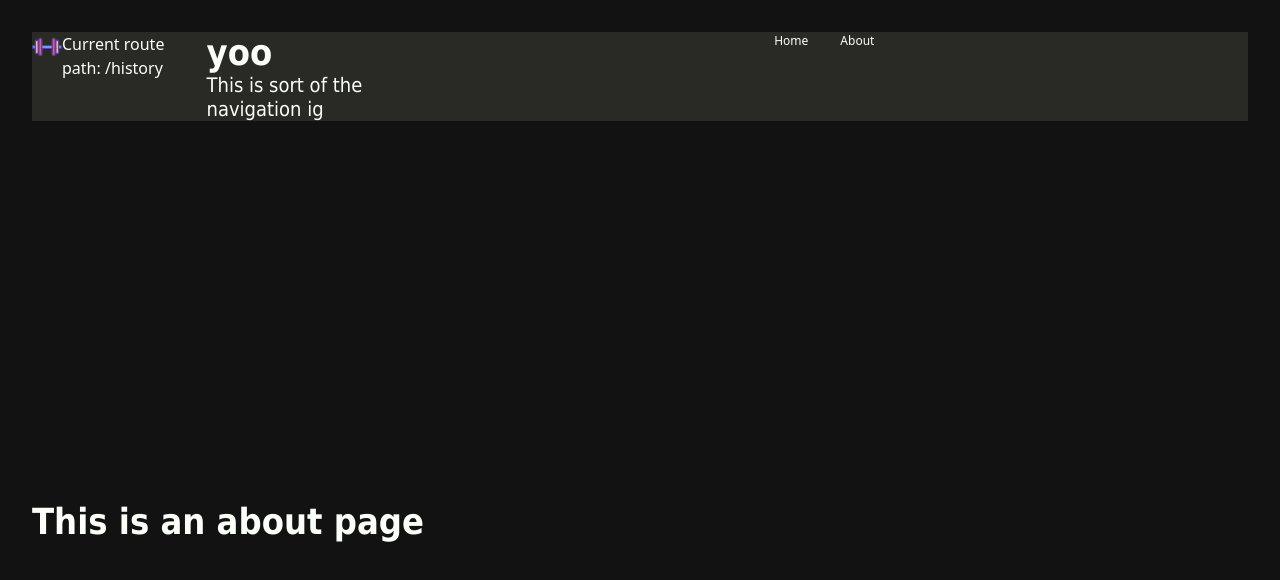
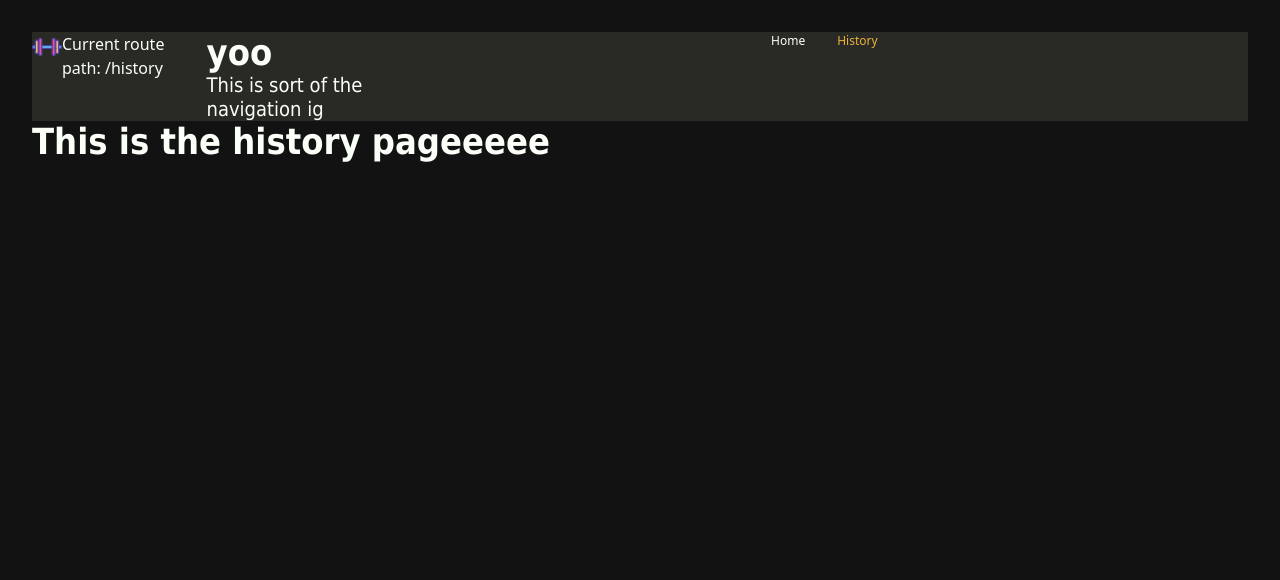
Before and after one commit to EvgeniaBabulkova/gym-bubble, a Vue app: page /history in a window 1280 px wide. Shown: the top 580 px of the page. Built offline with nearby package versions, Linux system fonts and the light colour scheme.

Commit message:
router fix - history page

```diff
--- a/src/App.vue
+++ b/src/App.vue
@@ -12,7 +12,7 @@ import HelloMessage from './components/HelloMessage.vue'
     <HelloMessage msg="yoo" />
     <nav>
       <RouterLink to="/">Home</RouterLink>
-      <RouterLink to="/about">About</RouterLink>
+      <RouterLink to="/history">History</RouterLink>
     </nav>
   </header>
   <!-- this is where the rest of the components are rendered, it's like Outlet: -->
--- a/src/views/HistoryView.vue
+++ b/src/views/HistoryView.vue
@@ -1,15 +1,7 @@
 <template>
-  <div class="about">
-    <h1>This is an about page</h1>
+  <div>
+    <h1>This is the history pageeeee</h1>
   </div>
 </template>
 
-<style>
-@media (min-width: 1024px) {
-  .about {
-    min-height: 100vh;
-    display: flex;
-    align-items: center;
-  }
-}
-</style>
+<style></style>
--- a/src/views/WorkoutSessionView.vue
+++ b/src/views/WorkoutSessionView.vue
@@ -45,7 +45,7 @@ function handleCreateWorkoutSession() {
   workoutSessions.value.push(newWorkoutSession)
 
   console.log(workoutSessions.value)
-  router.push('history')
+  router.push({ name: 'history' })
 }
 </script>
 
```
